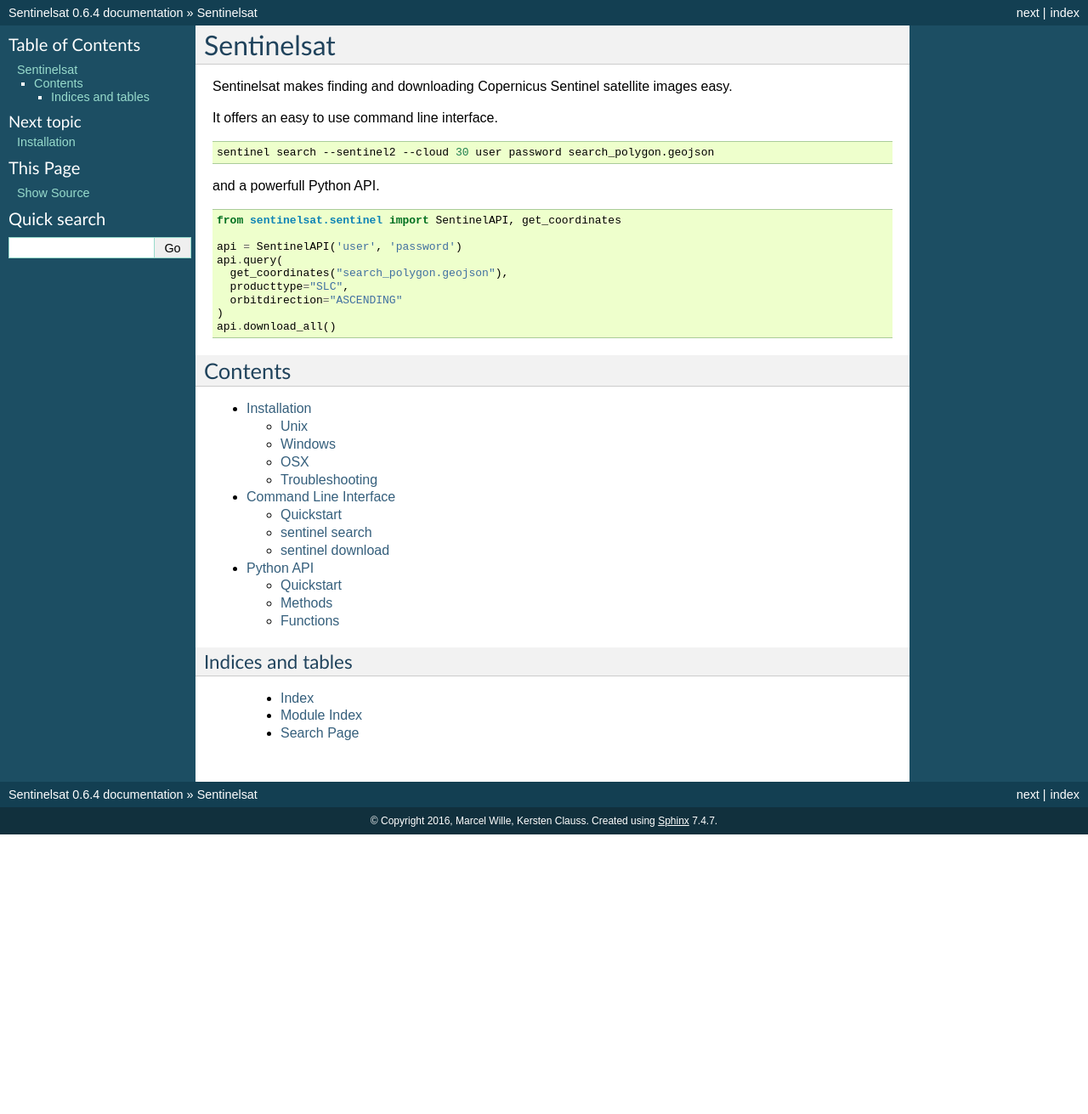
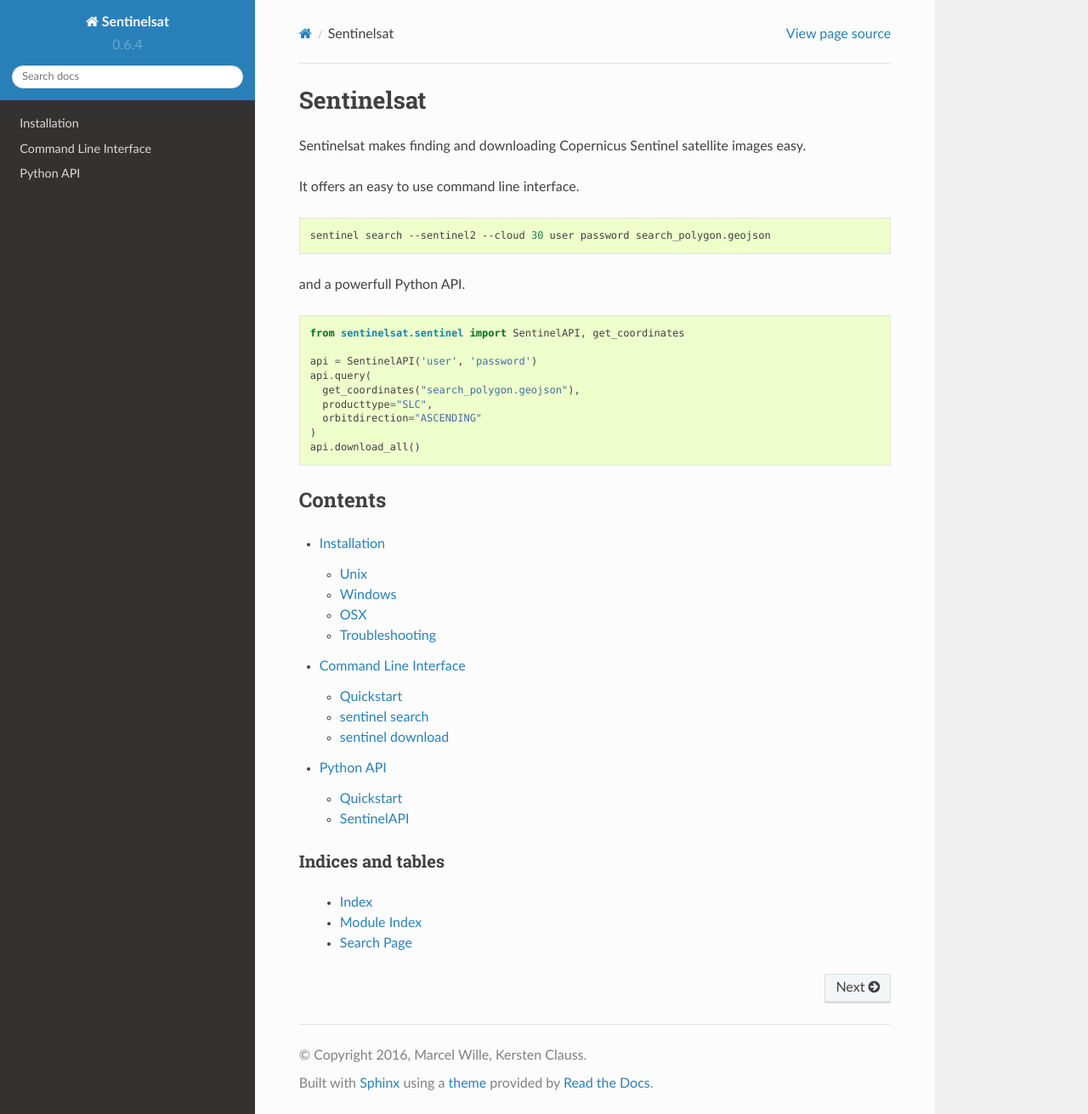
Before and after one commit to sentinelsat/sentinelsat, a Sphinx documentation site: the page built from docs/index.rst, in a window 1280 px wide and 1311 px high. Shown: the whole window at 85% size. Built offline with Sphinx 7.4.7 and the Read the Docs theme 2.0.0, drawn with Linux system fonts in a browser that asks for light colours.

Commit message:
sphinx numpydoc for automatic docstring to documentation conversion

```diff
--- a/docs/conf.py
+++ b/docs/conf.py
@@ -40,7 +40,7 @@
 # If extensions (or modules to document with autodoc) are in another directory,
 # add these directories to sys.path here. If the directory is relative to the
 # documentation root, use os.path.abspath to make it absolute, like shown here.
-#sys.path.insert(0, os.path.abspath('.'))
+sys.path.insert(0, os.path.abspath('..'))
 
 # -- General configuration ------------------------------------------------
 
@@ -50,7 +50,7 @@
 # Add any Sphinx extension module names here, as strings. They can be
 # extensions coming with Sphinx (named 'sphinx.ext.*') or your custom
 # ones.
-extensions = ['sphinx.ext.autodoc']
+extensions = ['sphinx.ext.autodoc', 'sphinx.ext.autosummary', 'numpydoc']
 
 # Add any paths that contain templates here, relative to this directory.
 templates_path = ['_templates']
@@ -124,7 +124,7 @@
 
 # The theme to use for HTML and HTML Help pages.  See the documentation for
 # a list of builtin themes.
-html_theme = 'default'
+html_theme = 'sphinx_rtd_theme'
 
 # Theme options are theme-specific and customize the look and feel of a theme
 # further.  For a list of options available for each theme, see the
```
Also changed, not shown: docs/api.rst (+6 -17 lines), 1 other file.
